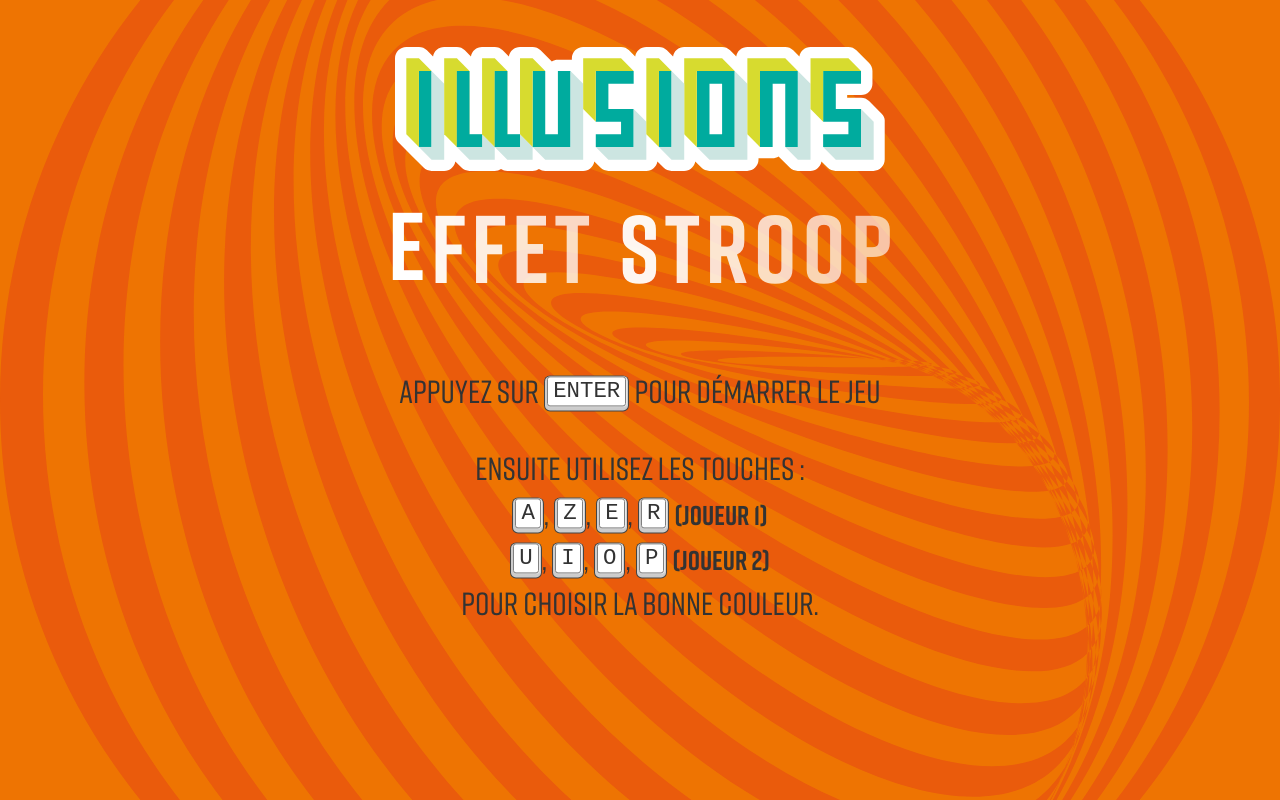
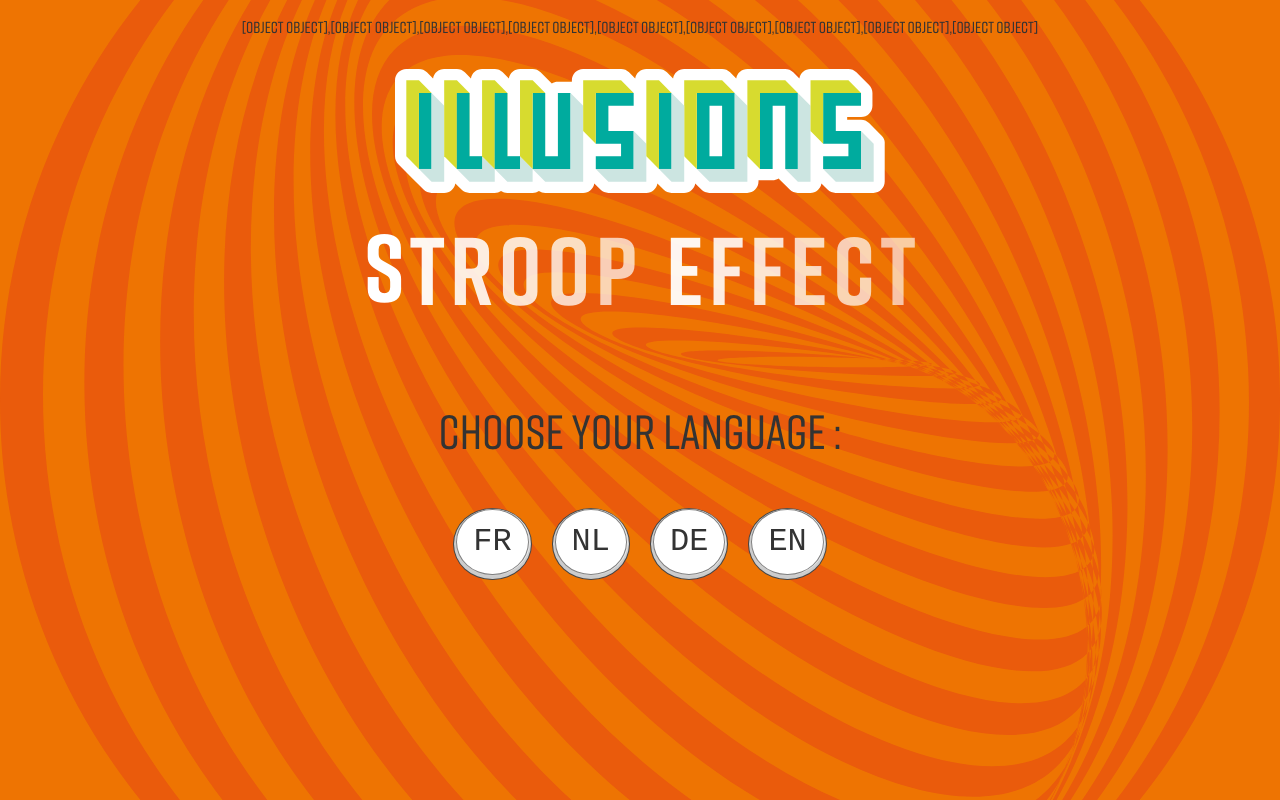
Before and after one commit to rbiiiii/stroop, a Svelte app: page / in a window 1280 px wide. Built offline with nearby package versions, Linux system fonts and the light colour scheme.

Commit message:
add translations #1

```diff
--- a/public/global.css
+++ b/public/global.css
@@ -36,3 +36,25 @@ body {
 	box-sizing: border-box;
 	font-family: "rift", -apple-system, BlinkMacSystemFont, "Segoe UI", Roboto, Oxygen-Sans, Ubuntu, Cantarell, "Helvetica Neue", sans-serif;
 }
+
+code {
+	display: inline-flex;
+	align-items: center;
+	justify-content: center;
+	margin:2px 3px;
+	padding: 0.1em 0.32em;
+	border:1px solid gray;
+	border-radius: 50%;
+	box-shadow:1px 0 1px 0 #eee, 0 2px 0 2px #ccc, 0 2px 0 3px #444;
+	background:white;
+	font-weight: normal;
+	font-size: 2rem;
+	line-height: 1;
+	transform: translateY(-0.25em);
+}
+
+code.big {
+	width: 3.2em;
+	height: 3.2em;
+	padding:0;
+}
--- a/src/App.svelte
+++ b/src/App.svelte
@@ -1,27 +1,35 @@
 <script>
 	import Board from "./Board.svelte";
+	import FinalScore from "./FinalScore.svelte";
+	import Header from "./Header.svelte";
+	import LanguageSelector from "./LanguageSelector.svelte";
 	import {fade, fly} from "svelte/transition";
 
 	export let colors;
+	export let translations;
 
+	let languageSelected = false;
+	let currentLang = "fr";
+	let currentColors = null;
 	let currentState = false;
 	let canTrigger = false;
 	let scoreOne = 0;
 	let scoreTwo = 0;
 	let round = 0;
-  	const maxRound = 20;
 	let response = false;
 	let key = '';
 	let keyCode = '';
 	let timerActivated = true;
-	const timerMaxTime = 4;
 	let timerStatus = timerMaxTime;
 	let timerInterval = null;
-	const timerInitialFontSize = 3;
 	let timerFontSize = timerInitialFontSize;
 	let showTimeElapsedAlert = false;
 	let showFinalScore = false;
 	let showResponse = false;
+
+	const maxRound = 20;
+	const timerMaxTime = 4;
+	const timerInitialFontSize = 3;
 	const body = document.body;
 	const soundBip = new Audio('./mp3/beep.mp3');
 	const soundTimeElapsed = new Audio('./mp3/time-elapsed.mp3');
@@ -49,6 +57,15 @@
 		return array;
 	}
 
+	const getTranslationText = (text) => {
+		return translations[currentLang][text];
+	}
+
+	const updateCurrentLang = function(e) {
+		currentLang = e.detail.currentLang;
+		if (!languageSelected) {languageSelected = true}
+	}
+
     const startGame = () => {
 		canTrigger = true;
 		soundEndGame.pause();
@@ -71,7 +88,7 @@
 
 	const restartGame = () => {
 		showFinalScore = false;
-		colors = shuffleArray(colors);
+		currentColors = shuffleArray(colors[currentLang]);
 		timerStatus = timerMaxTime;
 		timerFontSize = timerInitialFontSize;
 		window.clearInterval(timerInterval);
@@ -150,6 +167,13 @@
 				startGame();
 			}
 		}
+
+		// BACKSPACE
+		if (keyCode == 8) {
+			gamefinished();
+			restartGame();
+			languageSelected = false;
+		}
 	}
 </script>
 
@@ -157,51 +181,32 @@
 
 <main>
 
+	{colors.fr}
+
+	{#if !languageSelected}
+		<Header />
+		<LanguageSelector
+			{currentLang}
+			on:languageSelection={updateCurrentLang}
+		/>
+	{/if}
+
+	{#if languageSelected}
 		{#if !currentState}
-		<h1>
-			<img src="img/title.svg" alt="">
-			<span>E</span>
-			<span>f</span>
-			<span>f</span>
-			<span>e</span>
-			<span>t</span>
-			<span class="new-word">S</span>
-			<span>t</span>
-			<span>r</span>
-			<span>o</span>
-			<span>o</span>
-			<span>p</span>
-		</h1>
+			<Header />
 		{/if}
 
 		{#if showFinalScore}
-		<div
-			class="final-score"
-			in:fly="{{ y: 20, duration: 300 }}">
-				{#if scoreOne > scoreTwo}
-					<h2>Joueur 1 gagne !</h2>
-					<h2>Score final : <strong>{scoreOne} - {scoreTwo}</strong></h2>
-					{:else}
-					{#if scoreOne == scoreTwo}
-						<h2>Egalité !</h2>
-						<h2>Score final : <strong>{scoreOne} - {scoreTwo}</strong></h2>
-					{:else}
-						{#if scoreOne < scoreTwo}
-							<h2>Joueur 2 gagne !</h2>
-							<h2>Score final : <strong>{scoreOne} - {scoreTwo}</strong></h2>
-						{/if}
-					{/if}
-				{/if}
-		</div>
+			<FinalScore
+				{scoreOne}
+				{scoreTwo}
+			/>
 		{/if}
 
 		{#if !currentState}
 			<div class="instructions">
-			<p>Appuyez sur <code>ENTER</code> pour démarrer le jeu</p>
-			<p>ensuite utilisez les touches :<br>
-			<code>A</code>, <code>Z</code>, <code>E</code>, <code>R</code> <strong>(joueur 1)</strong><br>
-			<code>U</code>, <code>I</code>, <code>O</code>, <code>P</code> <strong>(joueur 2)</strong><br>
-			pour choisir la bonne couleur.</p>
+				{@html getTranslationText("startGame")}
+				{@html getTranslationText("instructions")}
 			</div>
 		{/if}
 
@@ -210,7 +215,7 @@
 				<div
 					in:fly="{{ y: 20, duration: 300 }}"
 					out:fly="{{ y: 20, duration: 150 }}">
-					<p>{response ? "Correct !" : "Faux !"}</p>
+						<p>{response ? getTranslationText("true") : getTranslationText("false")}</p>
 				</div>
 			</div>
 		{/if}
@@ -241,7 +246,7 @@
 			</div>
 			<div transition:fade>
 				<Board
-				{colors}
+					{currentColors}
 					{scoreOne}
 					{scoreTwo}
 					{round}
@@ -251,7 +256,7 @@
 				/>
 			</div>
 		{/if}
-
+	{/if}
 </main>
 
 <style>
@@ -265,69 +270,7 @@
 		margin: 0 auto;
 		padding: 1em;
 	}
-	h1 {
-		text-align: center;
-	}
-	h1 span {
-		display:inline-block;
-		font-size: 6rem;
-		color:white;
-		font-weight: bold;
-		animation: letter-anim 2.4s ease-out infinite;
-		--letter-anim-duration : 0.1s;
-	}
-	h1 span:nth-of-type(1) {
-		animation-delay: calc(1 * var(--letter-anim-duration));
-	}
-	h1 span:nth-of-type(2) {
-		animation-delay: calc(2 * var(--letter-anim-duration));
-		color:rgba(255,255,255,0.94);
-	}
-	h1 span:nth-of-type(3) {
-		animation-delay: calc(3 * var(--letter-anim-duration));
-		color:rgba(255,255,255,0.88);
-	}
-	h1 span:nth-of-type(4) {
-		animation-delay: calc(4 * var(--letter-anim-duration));
-		color:rgba(255,255,255,0.82);
-	}
-	h1 span:nth-of-type(5) {
-		animation-delay: calc(5 * var(--letter-anim-duration));
-		color:rgba(255,255,255,0.76);
-	}
-	h1 span:nth-of-type(6) {
-		animation-delay: calc(6 * var(--letter-anim-duration));
-		color:rgba(255,255,255,0.94);
-	}
-	h1 span:nth-of-type(7) {
-		animation-delay: calc(7 * var(--letter-anim-duration));
-		color:rgba(255,255,255,0.88);
-	}
-	h1 span:nth-of-type(8) {
-		animation-delay: calc(8 * var(--letter-anim-duration));
-		color:rgba(255,255,255,0.82);
-	}
-	h1 span:nth-of-type(9) {
-		animation-delay: calc(9 * var(--letter-anim-duration));
-		color:rgba(255,255,255,0.76);
-	}
-	h1 span:nth-of-type(10) {
-		animation-delay: calc(10 * var(--letter-anim-duration));
-		color:rgba(255, 255, 255, 0.7);
-	}
-	h1 span:nth-of-type(11) {
-		animation-delay: calc(11 * var(--letter-anim-duration));
-		color:rgba(255,255,255,0.64);
-	}
-	h1 .new-word {
-		margin-left:0.25em;
-	}
-	h1 img {
-		display:block;
-		width:490px;
-		height:auto;
-		margin:10px auto;
-	}
+
 	.instructions {
 		font-size: 2rem;
 	}
@@ -370,41 +313,4 @@
 		width: 100%;
 		margin:0 auto;
 	}
-	.final-score {
-		font-size:3rem;
-		color:white;
-	}
-	.final-score h2 {
-		margin:0;
-	}
-	code {
-		display:inline-block;
-		padding:0.15em 0.5em;
-		background:white;
-		border:2px solid var(--green);
-		transform: translateY(-0.25em);
-		margin: 0 0.5em;
-		font-weight: normal;
-		font-size: 1.4rem;
-		border:1px solid gray;
-		box-shadow:1px 0 1px 0 #eee, 0 2px 0 2px #ccc, 0 2px 0 3px #444;
-		-webkit-border-radius:3px;
-		-moz-border-radius:3px;
-		border-radius:3px;
-		margin:2px 3px;
-		padding:1px 5px;
-	}
-
-	@keyframes scoreUp{
-		0%   { transform:scale(1); }
-		70%  { transform:scale(1.3); }
-		100% { transform:translateY(0px); }
-	}
-
-	@keyframes letter-anim {
-		0%   { transform:translateY(0px); }
-		10%  { transform:translateY(-5px); }
-		20% { transform:translateY(0px); }
-		100% { transform:translateY(0px); }
-	}
 </style>
--- a/src/Board.svelte
+++ b/src/Board.svelte
@@ -5,7 +5,7 @@
 
     export let scoreOne;
     export let scoreTwo;
-    export let colors;
+    export let currentColors;
     export let round;
     export let canTrigger;
     export let shuffleArray;
@@ -17,9 +17,9 @@
     let soundPositive = new Audio('./mp3/response-positive.mp3');
     let soundNegative = new Audio('./mp3/response-negative.mp3');
 
-    $: randomColors = colors.slice(0, 4);
+    $: randomColors = currentColors.slice(0, 4);
     $: randomColorsOne = shuffleArray(randomColors);
-    $: randomColorsTwo = colors.slice(0, 4);
+    $: randomColorsTwo = currentColors.slice(0, 4);
 
     const handleKeydown = (e) => {
         let keyCode = e.keyCode;
--- /dev/null
+++ b/src/FinalScore.svelte
@@ -0,0 +1,34 @@
+<script>
+    import {fade, fly} from "svelte/transition";
+
+    export let scoreOne;
+    export let scoreTwo;
+</script>
+
+<div
+    in:fly="{{ y: 20, duration: 300 }}">
+        {#if scoreOne > scoreTwo}
+            <h2>Joueur 1 gagne !</h2>
+            <h2>Score final : <strong>{scoreOne} - {scoreTwo}</strong></h2>
+            {:else}
+            {#if scoreOne == scoreTwo}
+                <h2>Egalité !</h2>
+                <h2>Score final : <strong>{scoreOne} - {scoreTwo}</strong></h2>
+            {:else}
+                {#if scoreOne < scoreTwo}
+                    <h2>Joueur 2 gagne !</h2>
+                    <h2>Score final : <strong>{scoreOne} - {scoreTwo}</strong></h2>
+                {/if}
+            {/if}
+        {/if}
+</div>
+
+<style>
+div {
+    font-size:3rem;
+    color:white;
+}
+h2 {
+    margin:0;
+}
+</style>
--- /dev/null
+++ b/src/Header.svelte
@@ -0,0 +1,98 @@
+<h1>
+    <img src="img/title.svg" alt="">
+    <span>S</span>
+    <span>t</span>
+    <span>r</span>
+    <span>o</span>
+    <span>o</span>
+    <span>p</span>
+    <span class="new-word">E</span>
+    <span>f</span>
+    <span>f</span>
+    <span>e</span>
+    <span>c</span>
+    <span>t</span>
+</h1>
+
+<style>
+    h1 {
+		text-align: center;
+	}
+	h1 span {
+		display:inline-block;
+		font-size: 6rem;
+		color:white;
+		font-weight: bold;
+		animation: letter-anim 2.4s ease-out infinite;
+		--letter-anim-duration : 0.1s;
+	}
+	h1 span:nth-of-type(1) {
+		animation-delay: calc(1 * var(--letter-anim-duration));
+	}
+	h1 span:nth-of-type(2) {
+		animation-delay: calc(2 * var(--letter-anim-duration));
+		color:rgba(255,255,255,0.94);
+	}
+	h1 span:nth-of-type(3) {
+		animation-delay: calc(3 * var(--letter-anim-duration));
+		color:rgba(255,255,255,0.88);
+	}
+	h1 span:nth-of-type(4) {
+		animation-delay: calc(4 * var(--letter-anim-duration));
+		color:rgba(255,255,255,0.82);
+	}
+	h1 span:nth-of-type(5) {
+		animation-delay: calc(5 * var(--letter-anim-duration));
+		color:rgba(255,255,255,0.76);
+	}
+	h1 span:nth-of-type(6) {
+		animation-delay: calc(6 * var(--letter-anim-duration));
+		color:rgba(255,255,255,0.70);
+	}
+	h1 span:nth-of-type(7) {
+		animation-delay: calc(7 * var(--letter-anim-duration));
+		color:rgba(255,255,255,0.94);
+	}
+	h1 span:nth-of-type(8) {
+		animation-delay: calc(8 * var(--letter-anim-duration));
+		color:rgba(255,255,255,0.88);
+	}
+	h1 span:nth-of-type(9) {
+		animation-delay: calc(9 * var(--letter-anim-duration));
+		color:rgba(255,255,255,0.82);
+	}
+	h1 span:nth-of-type(10) {
+		animation-delay: calc(10 * var(--letter-anim-duration));
+		color:rgba(255, 255, 255, 0.76);
+	}
+	h1 span:nth-of-type(11) {
+		animation-delay: calc(11 * var(--letter-anim-duration));
+		color:rgba(255,255,255,0.70);
+    }
+    h1 span:nth-of-type(12) {
+		animation-delay: calc(12 * var(--letter-anim-duration));
+		color:rgba(255,255,255,0.64);
+	}
+	h1 .new-word {
+		margin-left:0.25em;
+	}
+	h1 img {
+		display:block;
+		width:490px;
+		height:auto;
+		margin:10px auto;
+    }
+
+    @keyframes scoreUp{
+		0%   { transform:scale(1); }
+		70%  { transform:scale(1.3); }
+		100% { transform:translateY(0px); }
+	}
+
+	@keyframes letter-anim {
+		0%   { transform:translateY(0px); }
+		10%  { transform:translateY(-5px); }
+		20% { transform:translateY(0px); }
+		100% { transform:translateY(0px); }
+	}
+</style>
--- /dev/null
+++ b/src/LanguageSelector.svelte
@@ -0,0 +1,56 @@
+<script>
+    import { createEventDispatcher } from 'svelte';
+
+    export let currentLang;
+
+    const keyCodes = [65, 90, 69, 82] // A, Z, E, R
+    const dispatch = createEventDispatcher();
+
+    const getLang = (key) => {
+        if (key == keyCodes[0]) {return "fr"}  // A
+        if (key == keyCodes[1]) {return "nl"}  // Z
+        if (key == keyCodes[2]) {return "de"}  // E
+        if (key == keyCodes[3]) {return "en"}  // R
+    }
+
+    const handleKeydown = (e) => {
+        let keyCode = e.keyCode;
+        if (keyCodes.includes(keyCode)) {
+            dispatch('languageSelection', {
+                currentLang : getLang(keyCode)
+            });
+        }
+    }
+</script>
+
+<svelte:window on:keydown={handleKeydown}/>
+
+<div class="instructions">
+    <h2>Choose your language :</h2>
+    <ul>
+        <li><code>FR</code></li>
+        <li><code>NL</code></li>
+        <li><code>DE</code></li>
+        <li><code>EN</code></li>
+    </ul>
+</div>
+
+<style>
+    h2 {
+        font-size: 3rem;
+        font-weight: normal;
+    }
+    ul {
+        display: flex;
+        justify-content: center;
+        margin:0;
+        padding:0;
+    }
+    li {
+        list-style:none;
+        margin:10px;
+    }
+    code {
+        padding:0.5em;
+    }
+</style>
--- a/src/main.js
+++ b/src/main.js
@@ -3,7 +3,8 @@ import App from './App.svelte';
 const app = new App({
 	target: document.body,
 	props: {
-		colors : [
+		colors : {
+			fr : [
 				{txt: "rouge",  code: "red",     id:0},
 				{txt: "vert",   code: "green",   id:1},
 				{txt: "bleu",   code: "blue",    id:2},
@@ -13,7 +14,39 @@ const app = new App({
 				{txt: "jaune",  code: "yellow",  id:6},
 				{txt: "rose",   code: "hotpink", id:7},
 				{txt: "violet", code: "violet",  id:8},
+			],
+			nl : [
+				{txt: "rooode",  code: "red",     id:0},
+				{txt: "vaaart",   code: "green",   id:1},
+				{txt: "blaawwww",   code: "blue",    id:2},
+				{txt: "orange", code: "orange",  id:3},
+				{txt: "bruuuuuun",   code: "brown",   id:4},
+				{txt: "greyyuuys",   code: "gray",    id:5},
+				{txt: "jaune",  code: "yellow",  id:6},
+				{txt: "rose",   code: "hotpink", id:7},
+				{txt: "violet", code: "violet",  id:8},
 			]
+		},
+		translations : {
+			fr: {
+				startGame: '<p><code class="big">Play<br>Stop</code><br>démarrer ou arrêter le jeu</p>',
+				instructions: '<p>ensuite utilisez les touches :<br><code>A</code>, <code>B</code>, <code>C</code>, <code>D</code> <strong>(joueur 1)</strong><br><code>A</code>, <code>B</code>, <code>C</code>, <code>D</code> <strong>(joueur 2)</strong><br>pour choisir la bonne couleur.</p>',
+				true: "Correct !",
+				false: "Faux !"
+			},
+			nl: {
+				startGame: 'NL<p><code class="big">Play<br>Stop</code><br>démarrer ou arrêter le jeu</p>',
+				instructions: '<p>ensuite utilisez les touches :<br><code>A</code>, <code>B</code>, <code>C</code>, <code>D</code> <strong>(joueur 1)</strong><br><code>A</code>, <code>B</code>, <code>C</code>, <code>D</code> <strong>(joueur 2)</strong><br>pour choisir la bonne couleur.</p>'
+			},
+			de: {
+				startGame: 'DE<p><code class="big">Play<br>Stop</code><br>démarrer ou arrêter le jeu</p>',
+				instructions: '<p>ensuite utilisez les touches :<br><code>A</code>, <code>B</code>, <code>C</code>, <code>D</code> <strong>(joueur 1)</strong><br><code>A</code>, <code>B</code>, <code>C</code>, <code>D</code> <strong>(joueur 2)</strong><br>pour choisir la bonne couleur.</p>'
+			},
+			en: {
+				startGame: 'ENp><code class="big">Play<br>Stop</code><br>démarrer ou arrêter le jeu</p>',
+				instructions: '<p>ensuite utilisez les touches :<br><code>A</code>, <code>B</code>, <code>C</code>, <code>D</code> <strong>(joueur 1)</strong><br><code>A</code>, <code>B</code>, <code>C</code>, <code>D</code> <strong>(joueur 2)</strong><br>pour choisir la bonne couleur.</p>'
+			}
+		}
 	}
 });
 
```
Lines whose indentation alone changed are shown as unchanged.
